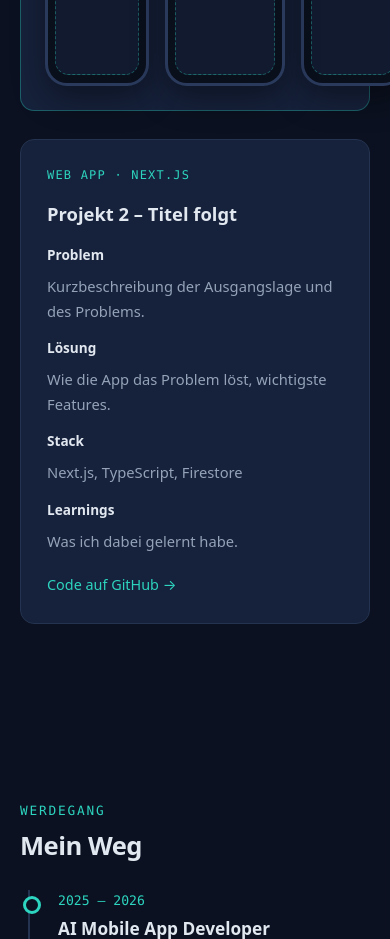
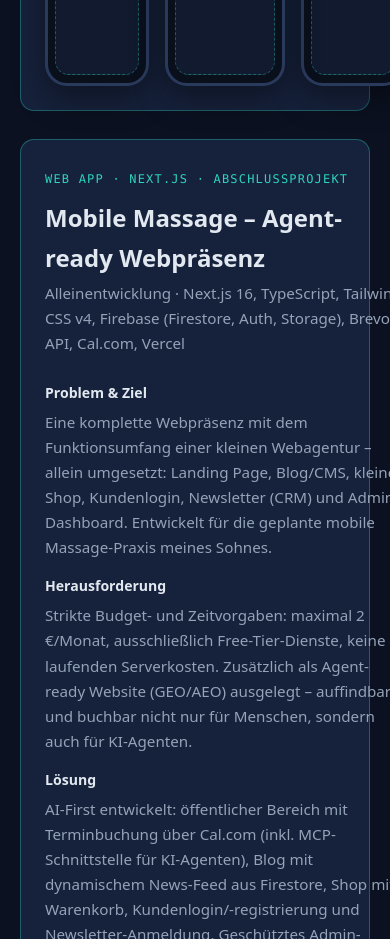
Before and after one commit to Bellasabaja/portfolio, a Next.js app: page / in a window 390 px wide. Shown: the part 7880-8819 px from the top of the page. Built offline with nearby package versions, Linux system fonts and the light colour scheme.

Commit message:
Mobile-Massage-Webpräsenz

```diff
--- a/app/page.tsx
+++ b/app/page.tsx
@@ -120,19 +120,29 @@ const featuredProjects: FeaturedProject[] = [
       "Screenshot 3 – folgt",
     ],
   },
+  {
+    type: "Web App · Next.js · Abschlussprojekt",
+    title: "Mobile Massage – Agent-ready Webpräsenz",
+    role: "Alleinentwicklung · Next.js 16, TypeScript, Tailwind CSS v4, Firebase (Firestore, Auth, Storage), Brevo API, Cal.com, Vercel",
+    problem:
+      "Eine komplette Webpräsenz mit dem Funktionsumfang einer kleinen Webagentur – allein umgesetzt: Landing Page, Blog/CMS, kleiner Shop, Kundenlogin, Newsletter (CRM) und Admin-Dashboard. Entwickelt für die geplante mobile Massage-Praxis meines Sohnes.",
+    challenge:
+      "Strikte Budget- und Zeitvorgaben: maximal 2 €/Monat, ausschließlich Free-Tier-Dienste, keine laufenden Serverkosten. Zusätzlich als Agent-ready Website (GEO/AEO) ausgelegt – auffindbar und buchbar nicht nur für Menschen, sondern auch für KI-Agenten.",
+    solution:
+      "AI-First entwickelt: öffentlicher Bereich mit Terminbuchung über Cal.com (inkl. MCP-Schnittstelle für KI-Agenten), Blog mit dynamischem News-Feed aus Firestore, Shop mit Warenkorb, Kundenlogin/-registrierung und Newsletter-Anmeldung. Geschütztes Admin-Dashboard mit Statistiken, Blog-Verwaltung inkl. Bild-Upload und Newsletter-Versand über die Brevo API. Für KI-Auffindbarkeit: strukturierte Daten (schema.org LocalBusiness als JSON-LD) sowie llms.txt und ai.txt.",
+    result:
+      "Technisch fertig aufgebaut, Budgetziel erreicht (0 € laufende Kosten durch Free-Tier). Live-Gang geplant zum Start des Massage-Angebots nach der Physiotherapie-Ausbildung meines Sohnes (voraussichtlich 2027) – dann mit echten Daten in einem eigenen, nicht-öffentlichen Setup.",
+    learnings:
+      "Ein komplettes Produkt allein liefern – von Architektur über Auth und CRM bis zum Admin-Bereich – und Websites für die nächste Generation von Besuchern bauen: KI-Agenten, die Inhalte finden und Termine buchen können.",
+    github: GITHUB,
+    screenshots: [
+      "Screenshot 1 – folgt",
+      "Screenshot 2 – folgt",
+      "Screenshot 3 – folgt",
+    ],
+  },
 ];
 
-// Platzhalter – Inhalte folgen im nächsten Schritt
-const projects = [
-  {
-    type: "Web App · Next.js",
-    title: "Projekt 2 – Titel folgt",
-    problem: "Kurzbeschreibung der Ausgangslage und des Problems.",
-    solution: "Wie die App das Problem löst, wichtigste Features.",
-    stack: "Next.js, TypeScript, Firestore",
-    learnings: "Was ich dabei gelernt habe.",
-  },
-];
 
 const timeline = [
   {
@@ -384,31 +394,6 @@ export default function Home() {
               </Reveal>
             ))}
 
-            <div className="projects-grid">
-              {projects.map((p) => (
-                <Reveal key={p.title}>
-                  <article className="project-card">
-                    <span className="proj-type">{p.type}</span>
-                    <h3>{p.title}</h3>
-                    <dl className="case">
-                      <dt>Problem</dt>
-                      <dd>{p.problem}</dd>
-                      <dt>Lösung</dt>
-                      <dd>{p.solution}</dd>
-                      <dt>Stack</dt>
-                      <dd>{p.stack}</dd>
-                      <dt>Learnings</dt>
-                      <dd>{p.learnings}</dd>
-                    </dl>
-                    <div className="foot">
-                      <a href={GITHUB} target="_blank" rel="noopener noreferrer">
-                        Code auf GitHub →
-                      </a>
-                    </div>
-                  </article>
-                </Reveal>
-              ))}
-            </div>
           </div>
         </section>
 
```
